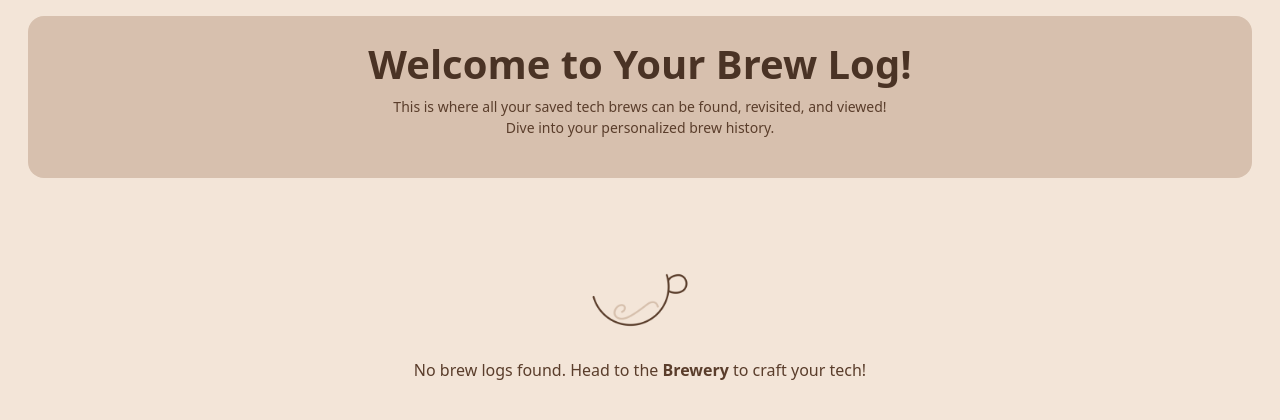
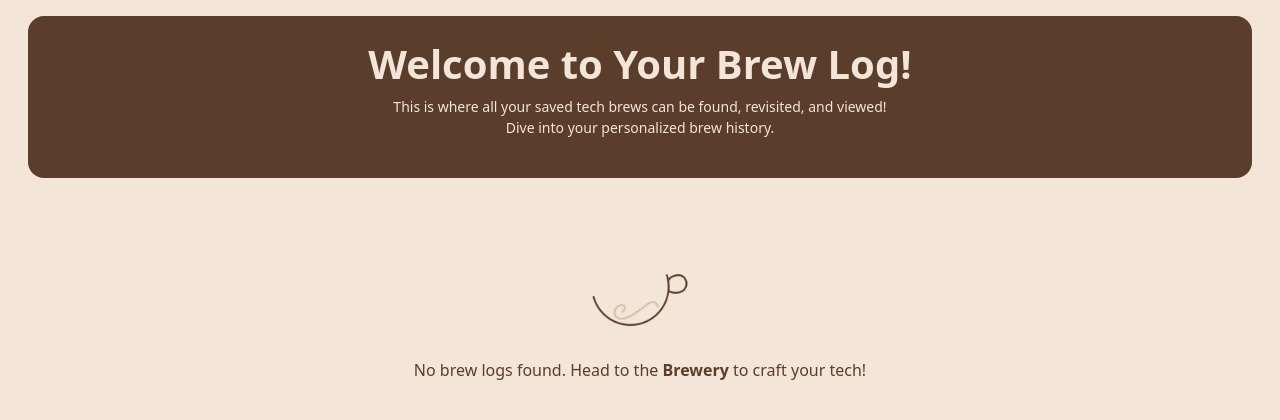
Before and after one commit to Tapple214/brewyourtech, a Django app: page / in a window 1280 px wide. Shown: the top 420 px of the page. Run offline with Django 5.2, Linux system fonts and the light colour scheme; data comes from the database, SQL or seed files in the repository; some libraries are stand-ins or nearby versions.

Commit message:
changed ui colors and ui of card

```diff
--- a/brewyourtech/byt/templates/byt/brewLog.html
+++ b/brewyourtech/byt/templates/byt/brewLog.html
@@ -25,12 +25,10 @@
       <!-- Header Section -->
       <div
         class="py-4 text-center card border-0 rounded-4 mt-3 mx-3"
-        style="background-color: #d7c0ae"
+        style="background-color: #5a3d2b; color: #f3e5d8"
       >
-        <h1 class="fw-bold" style="color: #4a3325">
-          Welcome to Your Brew Log!
-        </h1>
-        <p class="small" style="color: #5a3d2b">
+        <h1 class="fw-bold">Welcome to Your Brew Log!</h1>
+        <p class="small">
           This is where all your saved tech brews can be found, revisited, and
           viewed!<br />
           Dive into your personalized brew history.
@@ -45,20 +43,23 @@
           <!-- Individual Log Cards -->
           {% for item in brew_logs %}
           <div class="col-12 col-md-6 col-lg-4 mb-4">
-            <div class="card h-100 shadow-sm" style="border: 1px solid #5a3d2b">
-              <div class="card-body" style="background-color: #ffffff">
-                <h5 class="card-title fw-bold" style="color: #4a3325">
+            <div class="card h-100 rounded-4 border-0">
+              <div
+                class="card-body rounded-4 border-0"
+                style="background-color: #d7c0ae; color: #5a3d2b"
+              >
+                <h5 class="card-title fw-bold">
                   <!-- name of sth -->
                 </h5>
-                <p class="card-text" style="color: #5a3d2b">
+                <p class="card-text">
                   <!-- descripton -->
                 </p>
                 <a
                   href="{{ item.link }}"
                   class="btn rounded-pill fw-medium"
-                  style="background-color: #5a3d2b; color: #ffffff"
+                  style="background-color: #5a3d2b; color: #f3e5d8"
                 >
-                  View Detailsß
+                  View Details
                 </a>
               </div>
             </div>
```
Also changed, not shown: brewyourtech/byt/templates/byt/brewery.html (+11 -6 lines), brewyourtech/byt/static/byt/images/logo2.png (added).
